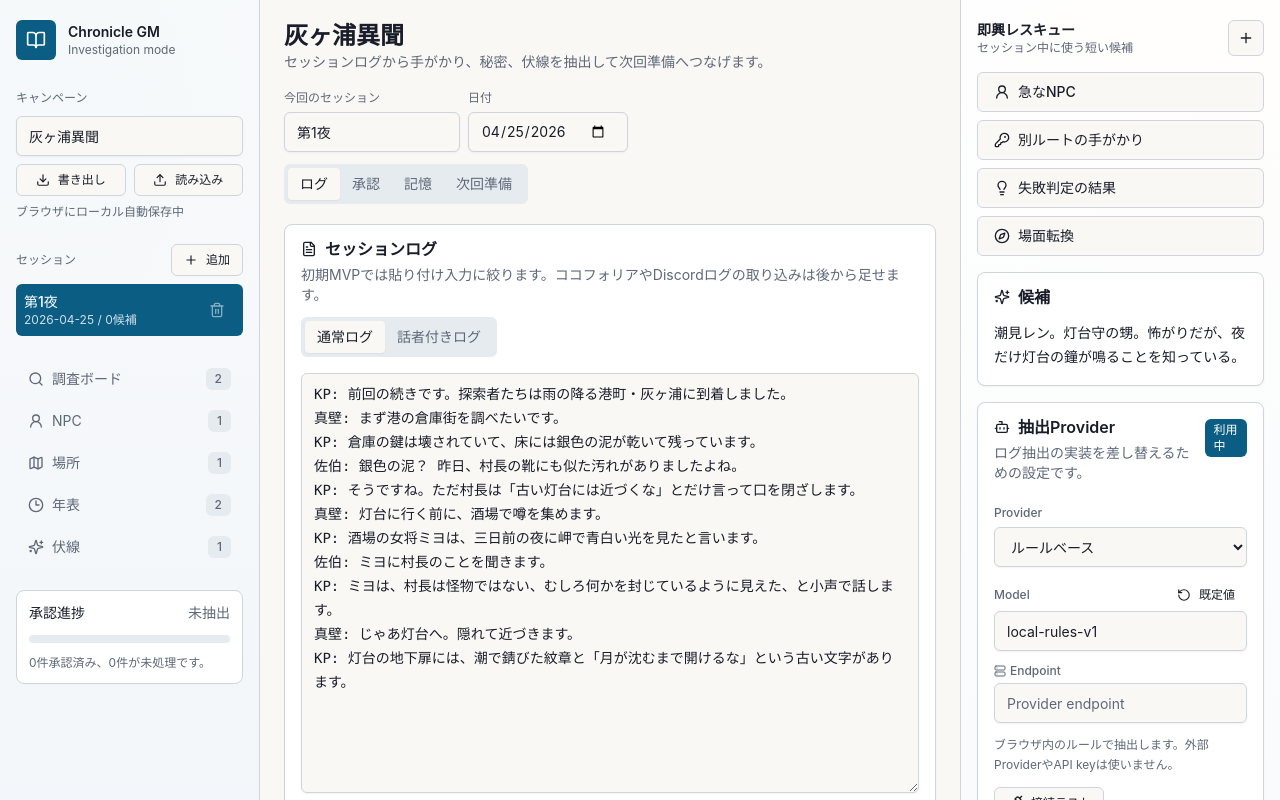
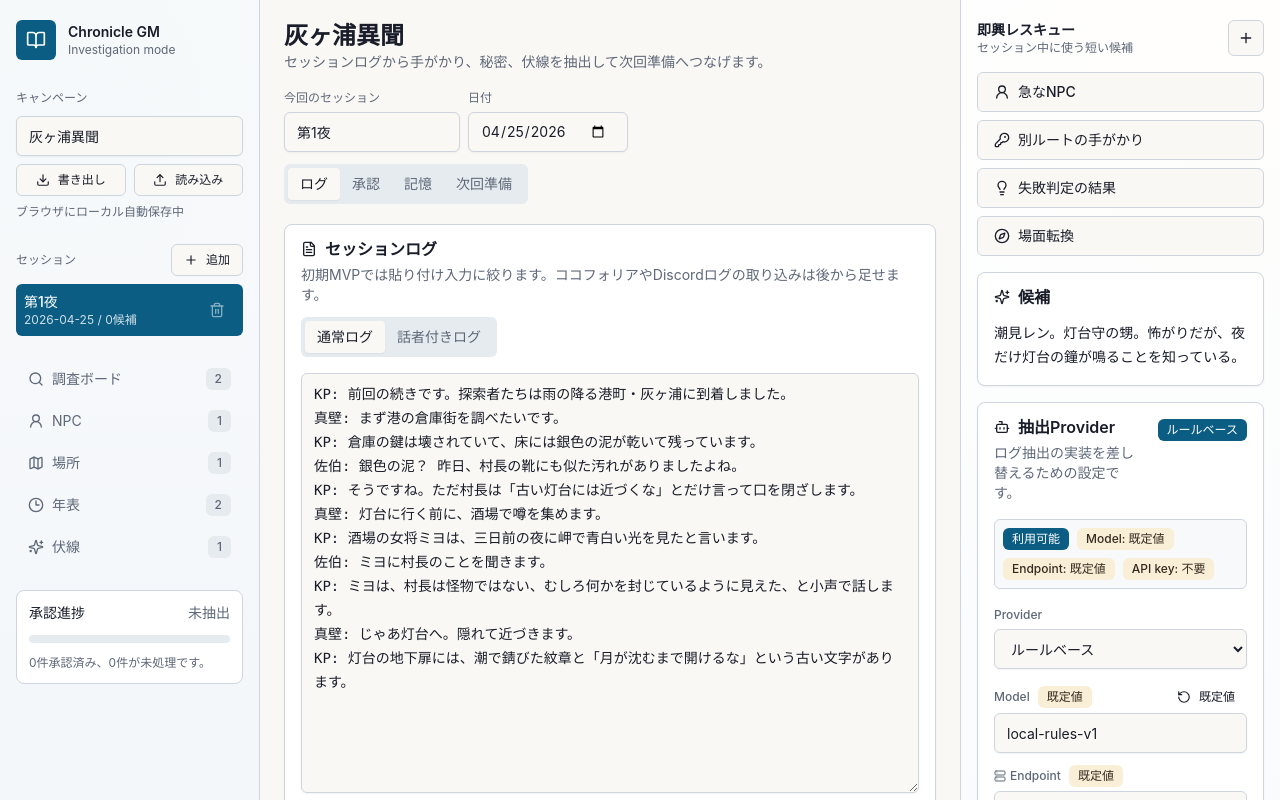
Before and after one commit to Kota-Ohno/trpg-gm-copilot, a React (Vite) app: page / in a window 1280 px wide. Shown: the top 800 px of the page. Built offline with nearby package versions, Linux system fonts and the light colour scheme.

Commit message:
Show provider setting status badges

```diff
--- a/src/components/provider-settings-card.tsx
+++ b/src/components/provider-settings-card.tsx
@@ -31,6 +31,9 @@ export function ProviderSettingsCard({
   const latestTestKeyRef = useRef("");
   const selectedProvider = getExtractionProvider(settings.providerId);
   const needsApiKey = settings.providerId === "openai";
+  const hasApiKey = secrets.openAiApiKey.trim().length > 0;
+  const isModelDefault = settings.model.trim() === selectedProvider.defaultModel;
+  const isEndpointDefault = settings.endpoint.trim() === selectedProvider.defaultEndpoint;
   const providerHelpText =
     settings.providerId === "openai"
       ? "API key はキャンペーンJSONに含めず、ブラウザの別領域にだけ保存します。"
@@ -104,12 +107,27 @@ export function ProviderSettingsCard({
               ログ抽出の実装を差し替えるための設定です。
             </CardDescription>
           </div>
-          <Badge variant={selectedProvider.status === "available" ? "default" : "secondary"}>
-            {selectedProvider.status === "available" ? "利用中" : "未接続"}
+          <Badge className="shrink-0" variant={selectedProvider.status === "available" ? "default" : "secondary"}>
+            {selectedProvider.label}
           </Badge>
         </div>
       </CardHeader>
       <CardContent className="space-y-3">
+        <div className="flex flex-wrap gap-2 rounded-md border bg-muted/30 p-2">
+          <Badge variant={selectedProvider.status === "available" ? "default" : "secondary"}>
+            {selectedProvider.status === "available" ? "利用可能" : "未接続"}
+          </Badge>
+          <Badge variant={isModelDefault ? "secondary" : "outline"}>
+            Model: {isModelDefault ? "既定値" : "変更済み"}
+          </Badge>
+          <Badge variant={isEndpointDefault ? "secondary" : "outline"}>
+            Endpoint: {isEndpointDefault ? "既定値" : "変更済み"}
+          </Badge>
+          <Badge variant={!needsApiKey || hasApiKey ? "secondary" : "outline"}>
+            API key: {!needsApiKey ? "不要" : hasApiKey ? "設定済み" : "未設定"}
+          </Badge>
+        </div>
+
         <div>
           <label className="text-xs font-medium text-muted-foreground">Provider</label>
           <select
@@ -128,7 +146,12 @@ export function ProviderSettingsCard({
 
         <div>
           <div className="flex items-center justify-between gap-2">
-            <label className="text-xs font-medium text-muted-foreground">Model</label>
+            <label className="flex items-center gap-2 text-xs font-medium text-muted-foreground">
+              Model
+              <Badge variant={isModelDefault ? "secondary" : "outline"}>
+                {isModelDefault ? "既定値" : "変更済み"}
+              </Badge>
+            </label>
             <Button disabled={isLocked} onClick={restoreProviderDefaults} size="sm" variant="ghost">
               <RotateCcw className="h-3.5 w-3.5" />
               既定値
@@ -143,9 +166,14 @@ export function ProviderSettingsCard({
         </div>
 
         <div>
-          <label className="flex items-center gap-1 text-xs font-medium text-muted-foreground">
-            <Server className="h-3 w-3" />
-            Endpoint
+          <label className="flex items-center gap-2 text-xs font-medium text-muted-foreground">
+            <span className="flex items-center gap-1">
+              <Server className="h-3 w-3" />
+              Endpoint
+            </span>
+            <Badge variant={isEndpointDefault ? "secondary" : "outline"}>
+              {isEndpointDefault ? "既定値" : "変更済み"}
+            </Badge>
           </label>
           <Input
             className="mt-1"
@@ -159,9 +187,14 @@ export function ProviderSettingsCard({
 
         {needsApiKey && (
           <div>
-            <label className="flex items-center gap-1 text-xs font-medium text-muted-foreground">
-              <KeyRound className="h-3 w-3" />
-              API key
+            <label className="flex items-center gap-2 text-xs font-medium text-muted-foreground">
+              <span className="flex items-center gap-1">
+                <KeyRound className="h-3 w-3" />
+                API key
+              </span>
+              <Badge variant={hasApiKey ? "secondary" : "outline"}>
+                {hasApiKey ? "設定済み" : "未設定"}
+              </Badge>
             </label>
             <div className="mt-1 flex gap-2">
               <Input
@@ -194,6 +227,12 @@ export function ProviderSettingsCard({
             <Unplug className="h-4 w-4" />
             {isTestingConnection ? "確認中" : "接続テスト"}
           </Button>
+          {isTestingConnection && (
+            <Badge className="gap-1" variant="secondary">
+              <Unplug className="h-3 w-3" />
+              確認中
+            </Badge>
+          )}
           {connectionResult && (
             <Badge
               className={connectionResult.ok ? "gap-1" : "gap-1 border-transparent bg-destructive text-destructive-foreground"}
```
